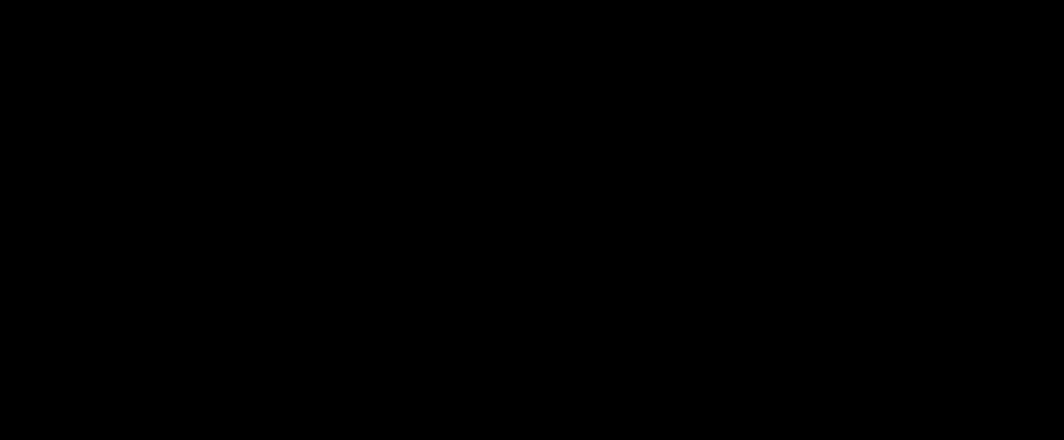
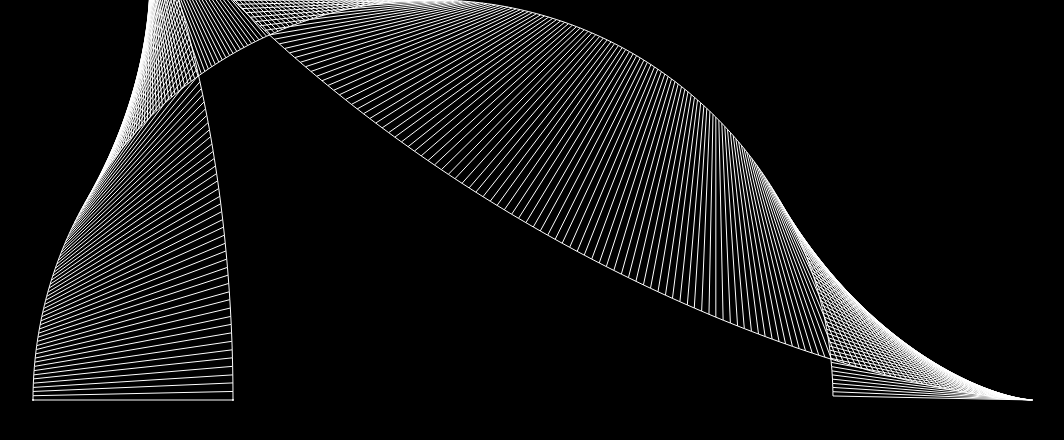
Before and after one commit to LeonardoPinheiroLacerda/Spyrograph, a plain HTML site: page index.html in a window 1280 px wide. Shown: the whole page, without its empty margins (207-1271 px from the left). Drawn offline with Linux system fonts and the light colour scheme.

Commit message:
Aprimoramentos e refatorações da classe Spyrograph

```diff
--- a/index.html
+++ b/index.html
@@ -3,8 +3,6 @@
     <head>
         <meta charset="UTF-8">
         <meta name="viewport" content="width=device-width, initial-scale=1.0">
-
-    <link rel="shortcut icon" href="favicon.ico?v=2" type="image/x-icon">
 
         <title>Spyrograph</title>
 
@@ -14,6 +12,7 @@
         <script defer src="js/Spyrograph.js"></script>
         <script defer src="js/script.js"></script>
     </head>
+
     <body>
         <canvas id="canvas"></canvas>
     </body>
--- a/js/MathUtils.js
+++ b/js/MathUtils.js
@@ -2,8 +2,9 @@ class MathUtils {
 
     cycleDistance = 2 * Math.PI;
 
-    //Unidade de distancia é igual a uma volta completa em torno do ponto pai
-    //Unidade de tempo é segundos
+    // Unidade de velocidade é igual a voltas por segundo
+    // Unidade de distancia é uma volta completa em torno do ponto pai
+    // Unidade de tempo é segundos
 
     getDistance = (velocity, time) => {
         return velocity * time;
@@ -17,7 +18,7 @@ class MathUtils {
         return (this.cycleDistance * distance) / velocity;
     }
 
-    calcPointPosition = (radius, distance, centerX, centerY) => {
+    calcPencilPosition = (radius, distance, centerX, centerY) => {
         const x = radius * Math.cos((this.cycleDistance * distance)) + centerX;
         const y = radius * Math.sin((this.cycleDistance * distance)) + centerY;
         return {x, y};
--- a/js/Spyrograph.js
+++ b/js/Spyrograph.js
@@ -2,36 +2,34 @@ class Spyrograph {
 
     constructor(canvas) {
         this.canvas = canvas;
+
         /** @type {CanvasRenderingContext2D} */
         this.context = canvas.getContext("2d");
     }
 
-    style = {
-        backgroundColor: "rgb(0, 0, 0)",
-    }
+    mathUtils = new MathUtils();
 
-    mathUtils = new MathUtils();
+    backgroundColor = "rgb(0, 0, 0)";
 
     startTime = new Date().getTime();
     time = 0;
-
     pencilWidth = 1;
 
-    points = [
-        // {velocity: .1, radius: 400, direction: true, drawLine: true, color: 'white', lineWithParent: true, history: []},
-        // {velocity: .2, radius: 200, direction: false, drawLine: true, color: 'white', lineWithParent: true, history: []},
-    ]
+    points = [];
+
+    isRunning;
+
+    // Render functions
 
     drawBackground = () => {
         const {width, height} = this.canvas;
 
-        this.context.fillStyle = this.style.backgroundColor;
+        this.context.fillStyle = this.backgroundColor;
         this.context.fillRect(0, 0, width, height);
         this.context.fill();
     }
 
     drawPencil = (x, y, color = 'black') => {
-
         this.context.beginPath();
         this.context.arc(x, y, this.pencilWidth, 0, 2 * Math.PI);
         this.context.fillStyle = color;
@@ -49,11 +47,11 @@ class Spyrograph {
 
         let radius = actualPoint.radius;
 
-        const {x, y} = this.mathUtils.calcPointPosition(
-            radius, //Distancia do ponto pai
-            distance, //Distancia percorrida durante o execução
-            previousPoint.x, //Cordenada X do ponto pai
-            previousPoint.y  //Cordenada Y do ponto pai
+        const {x, y} = this.mathUtils.calcPencilPosition(
+            radius,             //Distancia do ponto pai
+            distance,           //Distancia percorrida durante o execução
+            previousPoint.x,    //Cordenada X do ponto pai
+            previousPoint.y     //Cordenada Y do ponto pai
         );
 
         actualPoint.x = x;
@@ -77,7 +75,7 @@ class Spyrograph {
     }
 
     drawConectLines = (actualPoint, previousPoint) => {
-        if(actualPoint.lineWithParent && previousPoint.history){
+        if(actualPoint.drawConectLine && previousPoint.history){
             for(let i = 0; i < actualPoint.history.length; i ++) {
                 this.context.beginPath();
 
@@ -117,12 +115,93 @@ class Spyrograph {
             }
 
             //Recalcula novo frame
-            this.drawFrame();
+            if(this.isRunning) this.drawFrame();
         });
     }
 
-    run = this.drawFrame;
+    // Point manager function
 
+    setPoints = (points) => {
+        this.points = points;
+        this.restart();
+    }
 
+    addPoint = ({velocity, radius, direction, color, drawLine, drawConectLine}) => {
+        this.points.push(
+            {
+                velocity,
+                radius,
+                direction,
+                color,
+                drawLine,
+                drawConectLine,
+                history: []
+            }
+        )
+        this.restart();
+    }
+
+    editPoint = (index, {velocity, radius, direction, color, drawLine, drawConectLine}) => {
+        this.points[index] = {
+                velocity,
+                radius,
+                direction,
+                color,
+                drawLine,
+                drawConectLine,
+                history: []
+            }
+
+        this.restart();
+    }
+
+    removePoint = (index) => {
+        const temp = [];
+
+        this.points.forEach((p, i) => {
+            if(i != index) {
+                temp.push(p);
+            }
+        });
+
+        this.points = temp;
+
+        this.restart();
+    }
+
+    movePoint = (oldIndex, newIndex) => {
+        const temp = [];
+
+        this.points.forEach((p, i) => {
+            if(i == oldIndex) {
+                temp[newIndex] = p;
+            } else if(i == newIndex) {
+                temp[oldIndex] = p;
+            } else{
+                temp[i] = p;
+            }
+        });
+
+        this.points = temp;
+
+        this.restart();
+    }
+
+    // Play stop restart functions
+
+    restart = () => {
+        this.isRunning = true;
+        this.startTime = new Date().getTime();
+        this.points.forEach(p => p.history = []);
+    }
+
+    play = () => {
+        this.restart();
+        this.drawFrame();
+    }
+
+    stop = () => {
+        this.isRunning = false;
+    }
 
 }
--- a/js/script.js
+++ b/js/script.js
@@ -1,3 +1,9 @@
 const canvas = document.querySelector("#canvas");
 const spyrograph = new Spyrograph(canvas);
-spyrograph.run();
+spyrograph.play();
+spyrograph.setPoints(
+    [
+        { velocity: .1, radius: 400, direction: true, drawLine: true, color: 'white', drawConectLine: true, history: [] },
+        { velocity: .2, radius: 200, direction: false, drawLine: true, color: 'white', drawConectLine: true, history: [] },
+    ]
+);
```
Lines whose indentation alone changed are shown as unchanged.
